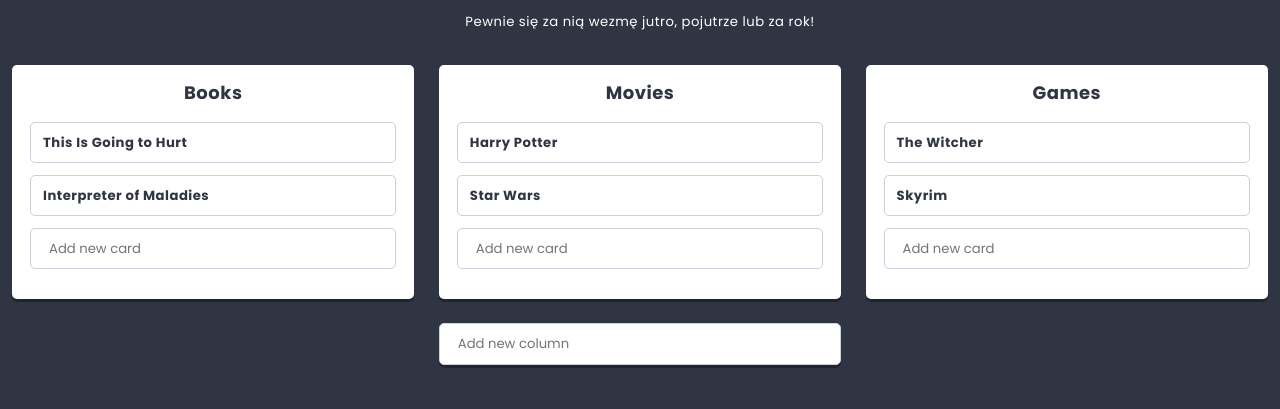
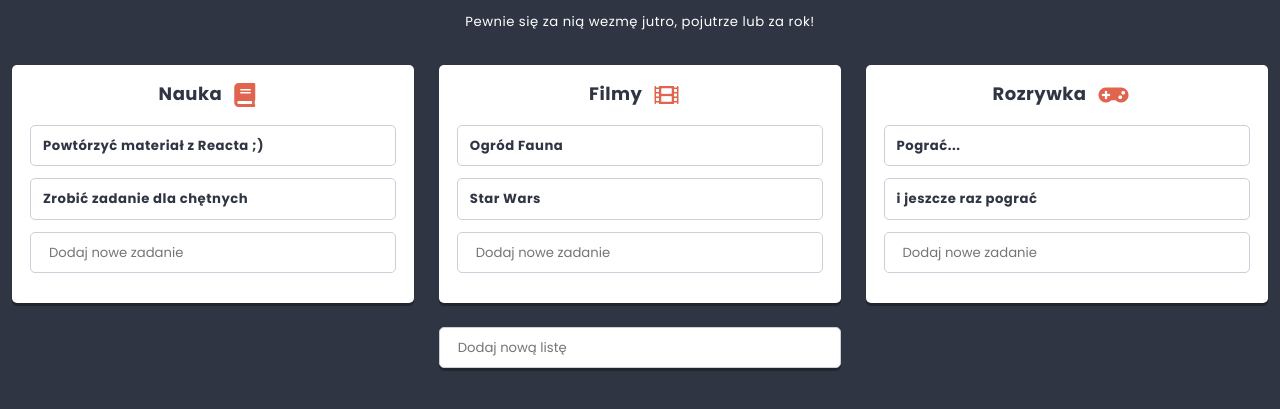
Before and after one commit to ichtys77/react-prework, a React app: page / in a window 1280 px wide. Shown: the part 367-776 px from the top of the page. Built offline with nearby package versions, Linux system fonts and the light colour scheme.

Commit message:
Fix icon to column headers

```diff
--- a/src/components/Column/Column.js
+++ b/src/components/Column/Column.js
@@ -4,6 +4,7 @@
 import Card from '../Card/Card';
 import { settings } from '../../data/dataStore';
 import Creator from '../Creator/Creator.js';
+import Icon from '../Icon/Icon.js';
 
 class Column extends React.Component {
 
@@ -38,7 +39,9 @@
     render() {
         return (
             <section className={styles.component}>
-                <h3 className={styles.title}>{this.props.title}</h3>
+                <h3 className={styles.title}>{this.props.title}
+                <span className={styles.icon}><Icon name={this.props.icon}/></span>
+                </h3>
                 <div>
                     {this.state.cards.map(({ key, ...cardsProps }) => (
                         <Card key={key} {...cardsProps} />
--- a/src/components/Column/Column.scss
+++ b/src/components/Column/Column.scss
@@ -23,6 +23,7 @@
 
 .icon > * {
   padding-right: $base-size;
+  padding-left: $base-size;
   color: $color-warning;
   font-size: ($base-size * 2);
   vertical-align: middle;
--- a/src/data/dataStore.js
+++ b/src/data/dataStore.js
@@ -1,6 +1,6 @@
 export const settings = {
-  columnCreatorText: 'Add new column',
-  cardCreatorText: 'Add new card',
+  columnCreatorText: 'Dodaj nową listę',
+  cardCreatorText: 'Dodaj nowe zadanie',
   creator: {
     buttonOK: 'OK',
     buttonCancel: 'Cancel',
@@ -22,27 +22,27 @@
   columns: [
     {
       key: 0,
-      title: 'Books',
+      title: 'Nauka',
       icon: 'book',
       cards: [
         {
           key: 0,
-          title: 'This Is Going to Hurt',
+          title: 'Powtórzyć materiał z Reacta ;)',
         },
         {
           key: 1,
-          title: 'Interpreter of Maladies',
+          title: 'Zrobić zadanie dla chętnych',
         },
       ],
     },
     {
       key: 1,
-      title: 'Movies',
+      title: 'Filmy',
       icon: 'film',
       cards: [
         {
           key: 0,
-          title: 'Harry Potter',
+          title: 'Ogród Fauna',
         },
         {
           key: 1,
@@ -52,16 +52,16 @@
     },
     {
       key: 2,
-      title: 'Games',
+      title: 'Rozrywka',
       icon: 'gamepad',
       cards: [
         {
           key: 0,
-          title: 'The Witcher',
+          title: 'Pograć...',
         },
         {
           key: 1,
-          title: 'Skyrim',
+          title: 'i jeszcze raz pograć',
         },
       ],
     },
```
